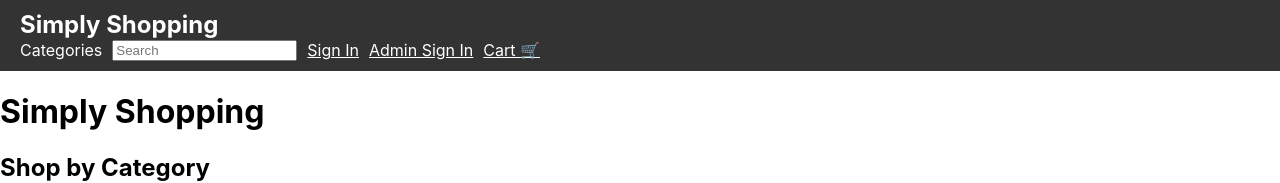
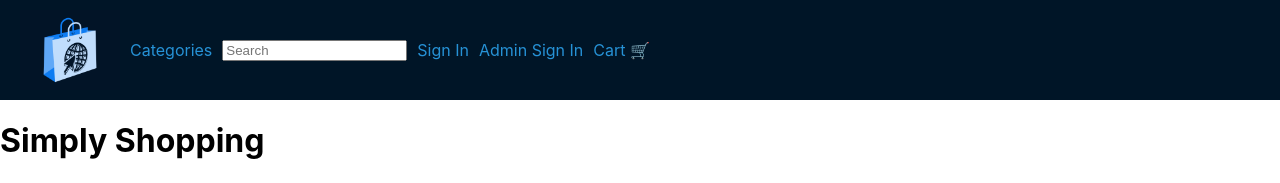
Before and after one commit to chrisebrell/ecommerce-frontend, a React (Create React App) app: page / in a window 1280 px wide. Shown: the top 183 px of the page. Built offline with nearby package versions, Linux system fonts and the light colour scheme.

Commit message:
Adjusting navbar color scheme and adding logo

```diff
--- a/package.json
+++ b/package.json
@@ -6,6 +6,7 @@
     "@testing-library/jest-dom": "^5.17.0",
     "@testing-library/react": "^13.4.0",
     "@testing-library/user-event": "^13.5.0",
+    "bootstrap": "^5.3.3",
     "react": "^18.2.0",
     "react-dom": "^18.2.0",
     "react-scripts": "5.0.1",
--- a/src/components/NavBar.jsx
+++ b/src/components/NavBar.jsx
@@ -1,10 +1,57 @@
+// import React from 'react';
+
+// function NavBar() {
+//     return (
+//         <nav className="navbar">
+//         <img src='/IconOnly.png' alt='Simply Shopping logo' style={{ width: '100px', height: 'auto' }} />
+//         <div className="container">
+//             <div className="navbar-brand">Simply Shopping</div>
+//             <div className="navbar-menu">
+//             <div className="navbar-start">
+//                 {/* Dropdown for categories */}
+//                 <div className="navbar-item has-dropdown">
+//                 <div className="navbar-link">Categories</div>
+//                 <div className="navbar-dropdown">
+//                     {/* Category options */}
+//                     <a href="#" className="navbar-item">Category 1</a>
+//                     <a href="#" className="navbar-item">Category 2</a>
+//                     <a href="#" className="navbar-item">Category 3</a>
+//                 </div>
+//                 </div>
+//             </div>
+//             {/* Search bar */}
+//             <div className="navbar-item">
+//                 <input type="text" placeholder="Search" />
+//             </div>
+//             {/* User sign-in */}
+//             <div className="navbar-item">
+//                 <a href="#" className="button">Sign In</a>
+//             </div>
+//             {/* Admin sign-in */}
+//             <div className="navbar-item">
+//                 <a href="#" className="button">Admin Sign In</a>
+//             </div>
+//             {/* Cart */}
+//             <div className="navbar-item">
+//                 <a href="#" className="button">Cart 🛒 <i className="fas fa-shopping-cart"></i></a>
+//             </div>
+//             </div>
+//         </div>
+//         </nav>
+//     );
+// }
+
+// export default NavBar;
 import React from 'react';
 
 function NavBar() {
     return (
         <nav className="navbar">
-        <div className="container">
-            <div className="navbar-brand">Simply Shopping</div>
+            <div className="container" style={{ display: 'flex', alignItems: 'center' }}>
+                {/* Logo */}
+                <img src='/IconOnly.png' alt='Simply Shopping logo' style={{ width: '100px', height: 'auto', marginRight: '10px' }} />
+                {/* Navbar content */}
+                <div className="navbar-brand"></div>
                 <div className="navbar-menu">
                     <div className="navbar-start">
                         {/* Dropdown for categories */}
--- a/src/navbar.styles.css
+++ b/src/navbar.styles.css
@@ -1,6 +1,6 @@
 .navbar {
-    background-color: #333;
-    color: #fff;
+    background-color: #001527;
+    color: #2692d6;
     padding: 10px 20px;
     display: flex;
     justify-content: space-between;
@@ -28,7 +28,7 @@
 .navbar-dropdown {
     display: none;
     position: absolute;
-    background-color: #333;
+    background-color: #001527;
     min-width: 200px;
     box-shadow: 0 2px 5px rgba(0, 0, 0, 0.1);
     z-index: 1;
@@ -37,7 +37,7 @@
 .navbar-dropdown a {
     display: block;
     padding: 10px;
-    color: grey;
+    color: #001527;
     text-decoration: none;
 }
 
@@ -46,5 +46,13 @@
 }
 
 .navbar a {
-    color: #fff;
+    color: #2692d6;
 }
+
+.navbar-link {
+    text-decoration: none;
+}
+
+.button {
+    text-decoration: none;
+}
```
Also changed, not shown: public/IconOnly.png (added), 1 other file (tests, documents, lock files or other folders). Lines whose indentation alone changed are shown as unchanged.
